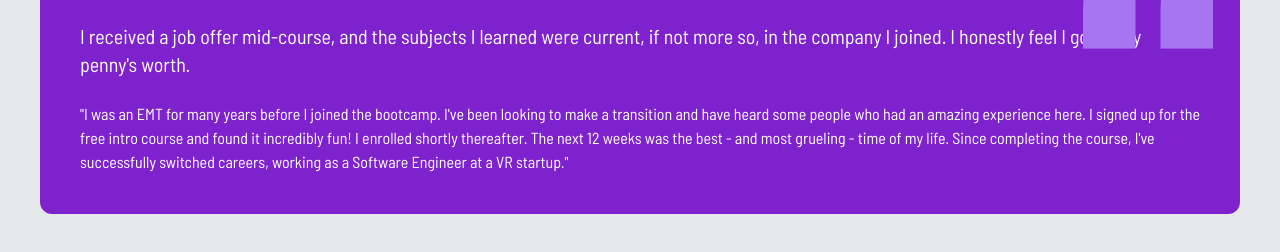
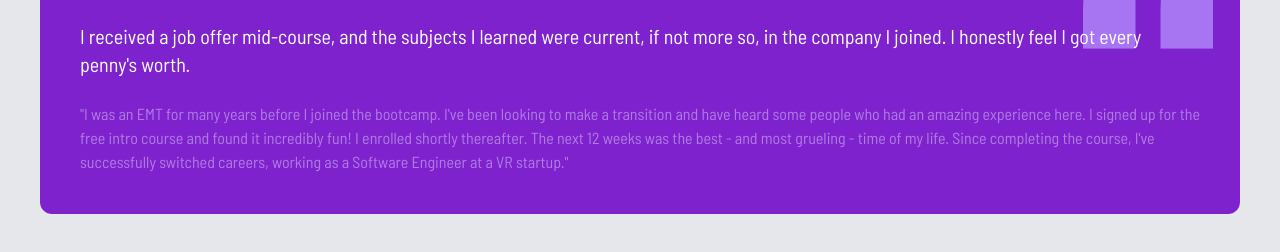
Before and after one commit to gaurav-shrestha/Testimonial, a website: page index.html in a window 1280 px wide. Shown: the part 122-374 px from the top of the page. Drawn offline with Linux system fonts and the light colour scheme.

Commit message:
fixed: stack order

```diff
--- a/index.html
+++ b/index.html
@@ -25,6 +25,7 @@
                             fill-rule="nonzero"
                         />
                     </svg>
+
                     <!-- Box Header -->
                     <div class="flex z-10 space-x-4">
                         <!-- image -->
@@ -36,12 +37,15 @@
                             <p class="opacity-50">Verified Graduate</p>
                         </div>
                     </div>
+
                     <!-- Main Paragraph -->
-                    <p class="mt-6 text-xl">
+                    <!-- <p class="opacity-90 mt-6 text-xl"> -->
+                    <p class="relative mt-6 text-xl">
                         I received a job offer mid-course, and the subjects I learned were current, if not more so, in the company I joined. I honestly feel I got every penny's worth.
                     </p>
+
                     <!-- Sub Paragraph -->
-                    <p class="mt-6 text-md">
+                    <p class="mt-6 text-md opacity-40">
                         "I was an EMT for many years before I joined the bootcamp. I've been looking to make a transition and have heard some people who had an amazing experience here. I signed up for
                         the free intro course and found it incredibly fun! I enrolled shortly thereafter. The next 12 weeks was the best - and most grueling - time of my life. Since completing the
                         course, I've successfully switched careers, working as a Software Engineer at a VR startup."
```
Also changed, not shown: css/output.css.
